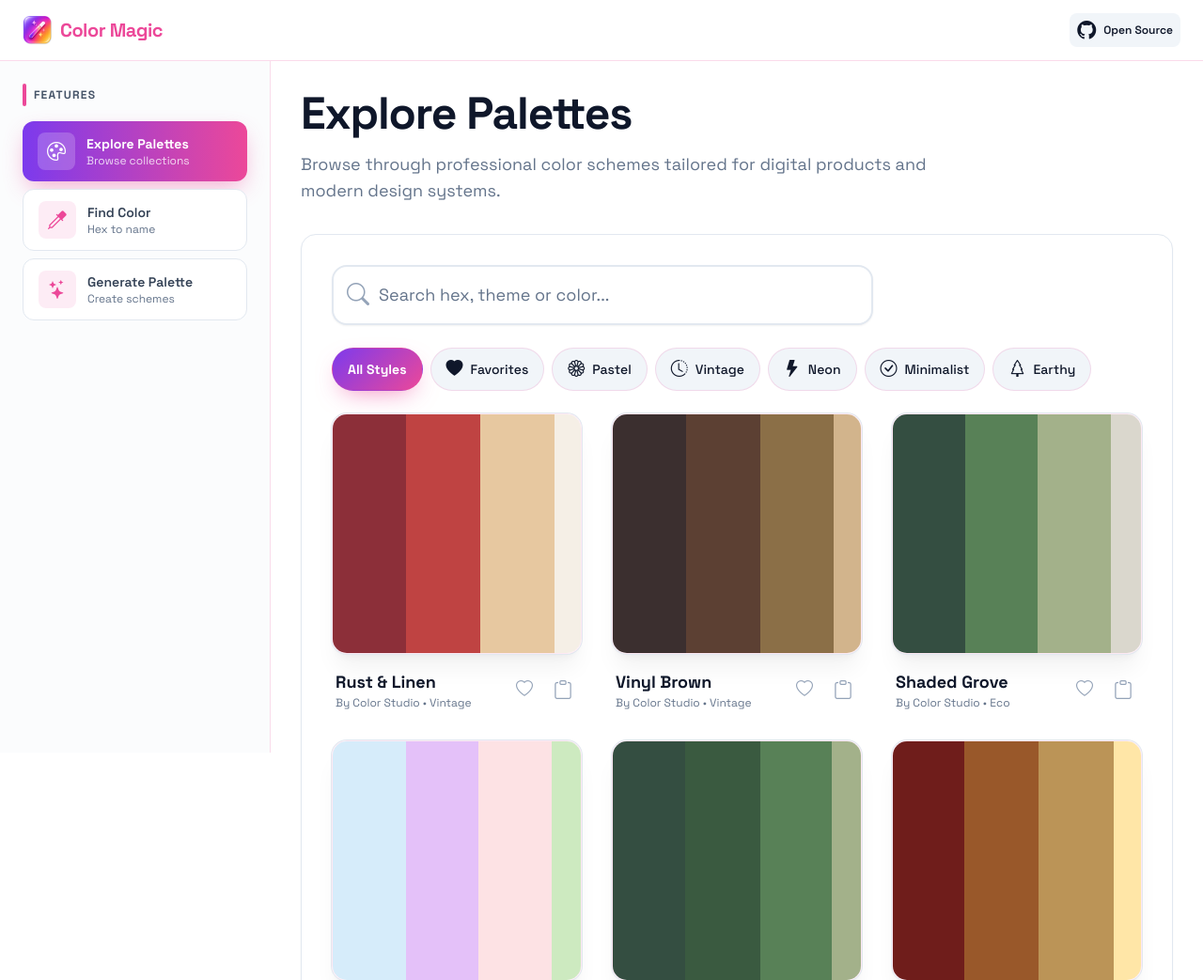
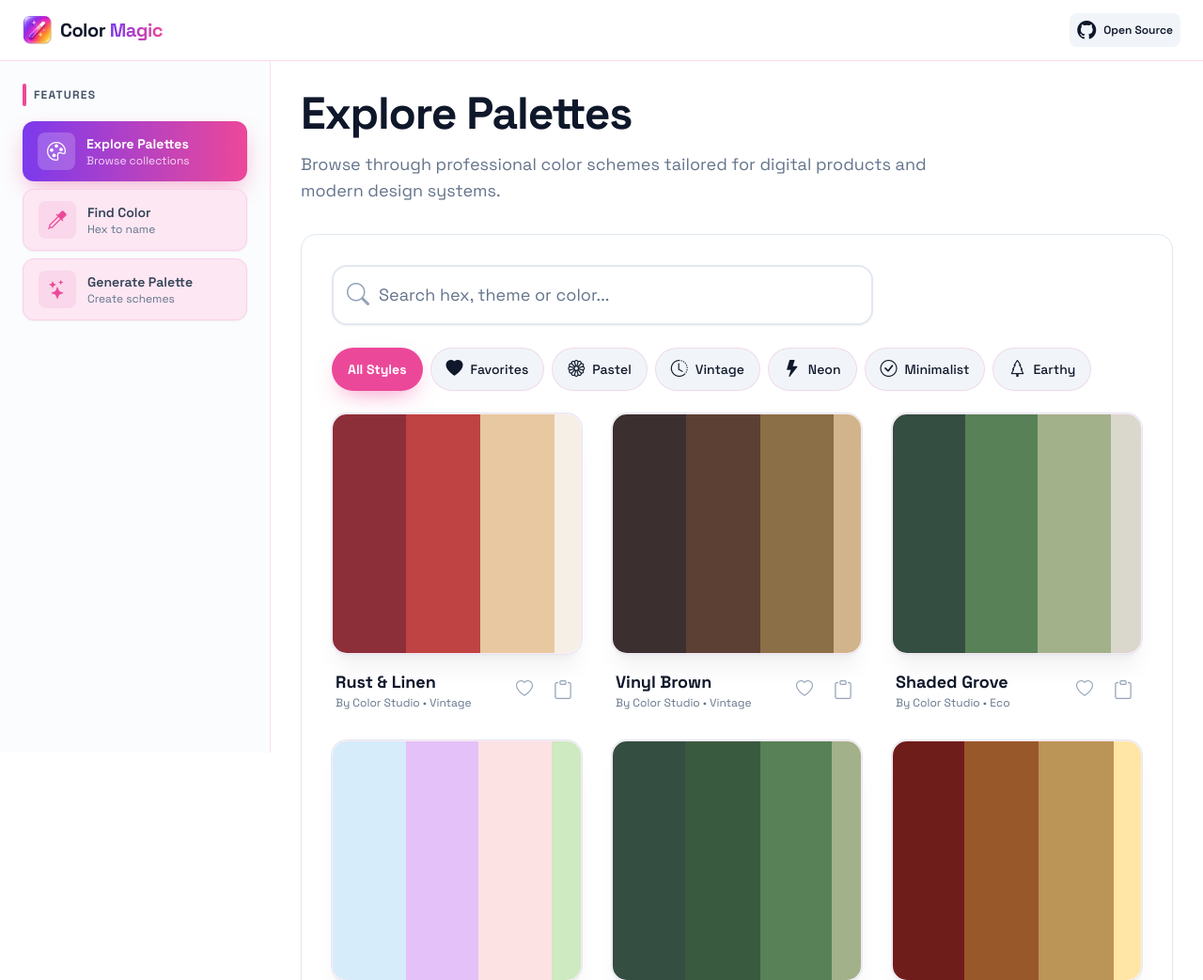
Before and after one commit to moeezahmad-tech/Color-Magic, a PHP site: page /ColorMagic/ in a window 1280 px wide. Shown: the top 1043 px of the page at 94% size. Run offline with PHP 8.4, Linux system fonts and the light colour scheme; some libraries are stand-ins or nearby versions.

Commit message:
Updated Theme

```diff
--- a/index.html
+++ b/index.html
@@ -56,7 +56,7 @@
             <div class="flex items-center gap-8">
                 <div class="flex items-center gap-2 text-primary">
                     <img src="images/logo.png" alt="Color Magic Logo" class="h-8 w-8 object-contain">
-                    <h2 class="text-xl font-bold tracking-tight">Color Magic</h2>
+                    <h2 class="text-xl font-bold tracking-tight"><span class="text-slate-900">Color</span> <span class="bg-gradient-to-r from-secondary to-primary bg-clip-text text-transparent">Magic</span></h2>
                 </div>
 
             </div>
@@ -81,7 +81,7 @@
         <div class="flex items-center justify-between mb-8">
             <div class="flex items-center gap-2 text-primary">
                 <img src="images/logo.png" alt="Color Magic Logo" class="h-8 w-8 object-contain">
-                <h2 class="text-xl font-bold tracking-tight">Color Magic</h2>
+                <h2 class="text-xl font-bold tracking-tight"><span class="text-slate-900">Color</span> <span class="bg-gradient-to-r from-secondary to-primary bg-clip-text text-transparent">Magic</span></h2>
             </div>
             <button id="closeMobileMenuBtn"
                 class="p-2 text-slate-500 dark:text-slate-400 hover:bg-slate-100 dark:hover:bg-slate-800 rounded-lg transition-colors">
@@ -90,7 +90,7 @@
         </div>
         <div class="space-y-4">
             <button
-                class="nav-btn-mobile w-full flex items-center gap-4 px-4 py-4 rounded-xl bg-primary text-white shadow-lg shadow-primary/20 text-left"
+                class="nav-btn-mobile w-full flex items-center gap-4 px-4 py-4 rounded-xl bg-gradient-to-r from-secondary to-primary text-white shadow-lg shadow-primary/20 text-left"
                 data-section="explore">
                 <i class="bi bi-palette p-2 bg-white/20 rounded-lg"></i>
                 <div>
@@ -99,7 +99,7 @@
                 </div>
             </button>
             <button
-                class="nav-btn-mobile w-full flex items-center gap-4 px-4 py-4 rounded-xl hover:bg-slate-100 dark:hover:bg-slate-800 transition-all text-left group"
+                class="nav-btn-mobile w-full flex items-center gap-4 px-4 py-4 rounded-xl bg-pink-100 hover:bg-pink-200 text-slate-700 border border-pink-200 shadow-sm transition-all text-left group"
                 data-section="find-color">
                 <i
                     class="bi bi-eyedropper p-2 bg-primary/10 text-primary rounded-lg group-hover:scale-110 transition-transform"></i>
@@ -109,7 +109,7 @@
                 </div>
             </button>
             <button
-                class="nav-btn-mobile w-full flex items-center gap-4 px-4 py-4 rounded-xl hover:bg-slate-100 dark:hover:bg-slate-800 transition-all text-left group"
+                class="nav-btn-mobile w-full flex items-center gap-4 px-4 py-4 rounded-xl bg-pink-100 hover:bg-pink-200 text-slate-700 border border-pink-200 shadow-sm transition-all text-left group"
                 data-section="generate">
                 <i
                     class="bi bi-stars p-2 bg-primary/10 text-primary rounded-lg group-hover:scale-110 transition-transform"></i>
@@ -155,7 +155,7 @@
                             </div>
                         </button>
                         <button
-                            class="nav-btn group w-full flex items-center gap-3 px-4 py-3 rounded-xl bg-white dark:bg-slate-800 hover:bg-slate-100 dark:hover:bg-slate-700 border border-slate-200 dark:border-slate-700 hover:border-primary/30 dark:hover:border-primary/30 transition-all duration-300 hover:shadow-md"
+                            class="nav-btn group w-full flex items-center gap-3 px-4 py-3 rounded-xl bg-pink-100 hover:bg-pink-200 text-slate-700 border border-pink-200 shadow-sm transition-all duration-300"
                             data-section="find-color">
                             <div
                                 class="w-10 h-10 flex items-center justify-center rounded-lg bg-primary/10 group-hover:bg-primary/20 group-hover:scale-110 transition-all duration-300">
@@ -168,7 +168,7 @@
                             </div>
                         </button>
                         <button
-                            class="nav-btn group w-full flex items-center gap-3 px-4 py-3 rounded-xl bg-white dark:bg-slate-800 hover:bg-slate-100 dark:hover:bg-slate-700 border border-slate-200 dark:border-slate-700 hover:border-primary/30 dark:hover:border-primary/30 transition-all duration-300 hover:shadow-md"
+                            class="nav-btn group w-full flex items-center gap-3 px-4 py-3 rounded-xl bg-pink-100 hover:bg-pink-200 text-slate-700 border border-pink-200 shadow-sm transition-all duration-300"
                             data-section="generate">
                             <div
                                 class="w-10 h-10 flex items-center justify-center rounded-lg bg-primary/10 group-hover:bg-primary/20 group-hover:scale-110 transition-all duration-300">
@@ -206,9 +206,9 @@
                                 class="w-full pl-12 pr-4 py-3 rounded-xl border-2 border-slate-200 dark:border-slate-700 bg-white dark:bg-slate-800 focus:border-primary focus:outline-none transition-colors" />
                         </div>
                         <button id="findColorBtn"
-                            class="px-8 py-3 bg-primary hover:bg-primary/90 text-white font-bold rounded-xl transition-all hover:scale-105 active:scale-95 flex items-center gap-2">
+                            class="px-8 py-3 bg-primary hover:bg-primary/90 text-white font-bold rounded-xl transition-all hover:opacity-95 hover:scale-105 active:scale-95 flex items-center gap-2 shadow-lg shadow-primary/20">
                             <i class="bi bi-search"></i>
-                            Find Name
+                            Find Info
                         </button>
                     </div>
                     <p id="errorMessage" class="text-red-500 text-sm mt-2 hidden"></p>
@@ -324,7 +324,7 @@
                             </div>
 
                             <button id="generatePaletteBtn"
-                                class="w-full mt-6 px-6 py-4 bg-gradient-to-r from-secondary to-primary text-white font-bold rounded-xl hover:scale-[1.02] active:scale-[0.98] transition-all flex items-center justify-center gap-2 shadow-lg shadow-primary/25">
+                                class="w-full mt-6 px-6 py-4 bg-primary hover:bg-primary/90 text-white font-bold rounded-xl hover:scale-[1.02] active:scale-[0.98] transition-all flex items-center justify-center gap-2 shadow-lg shadow-primary/25">
                                 <i class="bi bi-stars text-xl"></i>
                                 <span>Generate Palette</span>
                             </button>
--- a/js/explore-palettes.js
+++ b/js/explore-palettes.js
@@ -130,7 +130,7 @@ document.querySelectorAll('.theme-filter').forEach(btn => {
             b.classList.add('bg-slate-100', 'dark:bg-slate-800', 'font-medium');
         });
 
-        this.classList.add('bg-primary', 'text-white', 'shadow-lg', 'shadow-primary/20', 'font-bold');
+        this.classList.add('bg-primary', 'hover:bg-primary/90', 'text-white', 'shadow-lg', 'shadow-primary/20', 'font-bold');
         this.classList.remove('bg-slate-100', 'dark:bg-slate-800', 'font-medium');
 
         const theme = this.dataset.theme;
--- a/js/navigation.js
+++ b/js/navigation.js
@@ -41,8 +41,8 @@ function updateNavigationState(targetSection) {
         const isMobile = b.classList.contains('nav-btn-mobile');
 
         if (isMobile) {
-            b.classList.remove('bg-primary', 'text-white', 'shadow-lg', 'shadow-primary/20');
-            b.classList.add('hover:bg-slate-100', 'dark:hover:bg-slate-800');
+            b.classList.remove('bg-gradient-to-r', 'from-secondary', 'to-primary', 'text-white', 'shadow-lg', 'shadow-primary/20');
+            b.classList.add('bg-pink-100', 'hover:bg-pink-200', 'text-slate-700', 'border', 'border-pink-200', 'shadow-sm');
             const icon = b.querySelector('i');
             const subtext = b.querySelector('.text-sm');
 
@@ -54,7 +54,7 @@ function updateNavigationState(targetSection) {
             if (subtext) subtext.classList.add('text-slate-500');
         } else {
             b.classList.remove('bg-gradient-to-r', 'from-secondary', 'to-primary', 'text-white', 'shadow-lg', 'shadow-primary/25');
-            b.classList.add('bg-white', 'dark:bg-slate-800', 'border', 'border-slate-200', 'dark:border-slate-700');
+            b.classList.add('bg-pink-100', 'hover:bg-pink-200', 'text-slate-700', 'border', 'border-pink-200', 'shadow-sm');
 
             const iconContainer = b.querySelector('.w-10');
             if (iconContainer) {
@@ -83,7 +83,8 @@ function updateNavigationState(targetSection) {
 
         if (b.dataset.section === targetSection) {
             if (isMobile) {
-                b.classList.add('bg-primary', 'text-white', 'shadow-lg', 'shadow-primary/20');
+                b.classList.remove('bg-pink-100', 'hover:bg-pink-200', 'text-slate-700', 'border', 'border-pink-200', 'shadow-sm');
+                b.classList.add('bg-gradient-to-r', 'from-secondary', 'to-primary', 'text-white', 'shadow-lg', 'shadow-primary/20');
                 b.classList.remove('hover:bg-slate-100', 'dark:hover:bg-slate-800');
                 const icon = b.querySelector('i');
                 const subtext = b.querySelector('.text-sm');
@@ -95,7 +96,7 @@ function updateNavigationState(targetSection) {
                 if (subtext) subtext.classList.add('text-white/70');
                 if (subtext) subtext.classList.remove('text-slate-500');
             } else {
-                b.classList.remove('bg-white', 'dark:bg-slate-800', 'border', 'border-slate-200', 'dark:border-slate-700');
+                b.classList.remove('bg-pink-100', 'hover:bg-pink-200', 'text-slate-700', 'border', 'border-pink-200', 'shadow-sm');
                 b.classList.add('bg-gradient-to-r', 'from-secondary', 'to-primary', 'text-white', 'shadow-lg', 'shadow-primary/25');
 
                 const iconContainer = b.querySelector('.w-10');
--- a/open-source.html
+++ b/open-source.html
@@ -48,7 +48,7 @@
         <div class="max-w-[1440px] mx-auto px-6 h-16 flex items-center justify-between gap-8">
             <a href="/" class="flex items-center gap-2 text-primary hover:opacity-80 transition-opacity">
                 <img src="images/logo.png" alt="Color Magic Logo" class="h-8 w-8 object-contain">
-                <h2 class="text-xl font-bold tracking-tight">Color Magic</h2>
+                <h2 class="text-xl font-bold tracking-tight"><span class="text-slate-900">Color</span> <span class="bg-gradient-to-r from-secondary to-primary bg-clip-text text-transparent">Magic</span></h2>
             </a>
 
             <div class="flex items-center gap-4">
--- a/style/style.css
+++ b/style/style.css
@@ -26,7 +26,7 @@
  }
 
  .theme-filter.bg-primary {
-     background-image: linear-gradient(135deg, var(--cm-secondary), var(--cm-primary));
+    background-color: var(--cm-primary);
      box-shadow: 0 10px 26px -10px rgba(236, 72, 153, 0.65);
  }
 
@@ -112,11 +112,11 @@
  }
 
  /* Active Navigation Button */
- .nav-btn.bg-gradient-to-r {
+.nav-btn.bg-gradient-to-r {
      box-shadow: 0 10px 25px -5px rgba(236, 72, 153, 0.45);
  }
 
- .nav-btn.bg-gradient-to-r:hover {
+.nav-btn.bg-gradient-to-r:hover {
      box-shadow: 0 15px 35px -5px rgba(124, 58, 237, 0.45);
      transform: translateY(-2px);
  }
```
Also changed, not shown: color.php (+3 -4 lines), js/find-color.js (+31 -5 lines), .htaccess.
